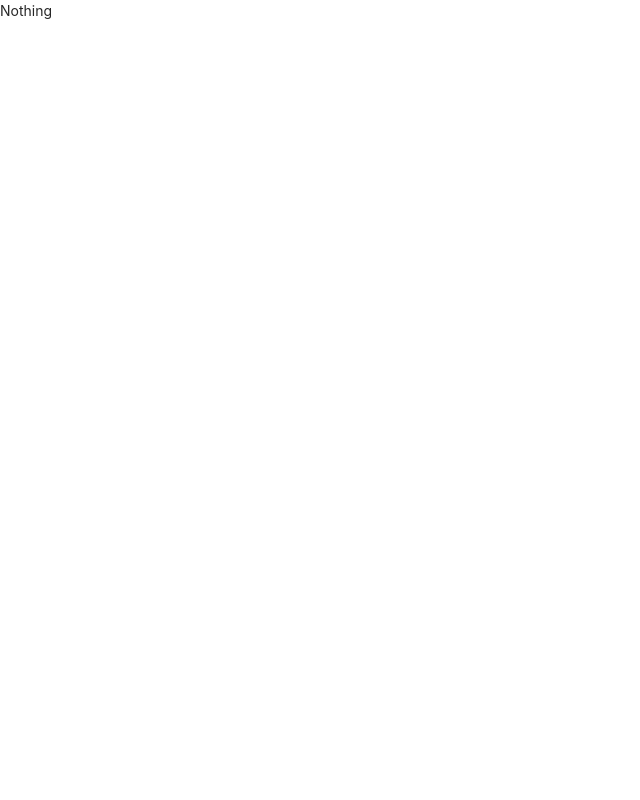
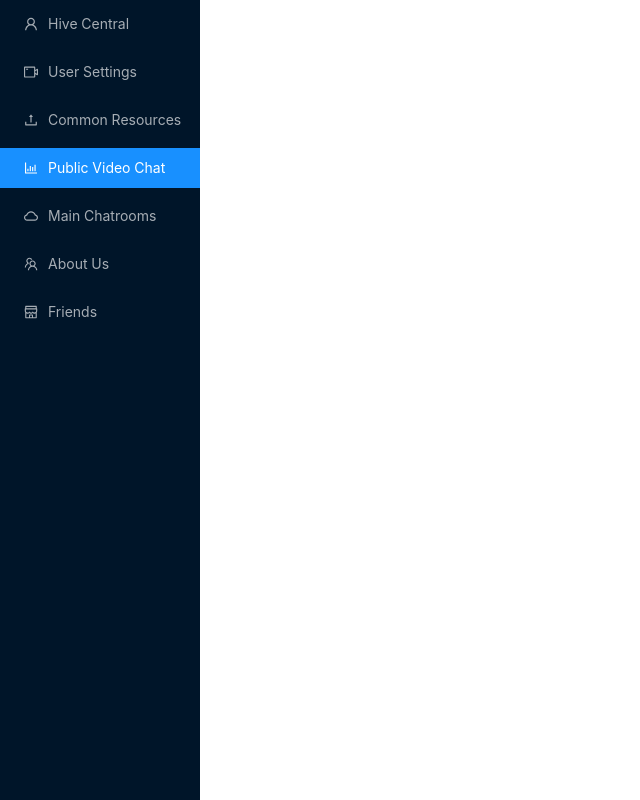
Before and after one commit to IceyGirl424/Coders-Hive, a React (Create React App) app: page /MainChatrooms in a window 1280 px wide. Shown: the whole page, without its empty margins (0-640 px from the left). Built offline with nearby package versions, Linux system fonts and the light colour scheme.

Commit message:
Menu Bar stays when switching pages

```diff
--- a/package.json
+++ b/package.json
@@ -12,7 +12,6 @@
     "react-dom": "^17.0.2",
     "react-icons": "^4.2.0",
     "react-router-dom": "^5.2.0",
-    "react-scripts": "4.0.3",
     "web-vitals": "^1.1.2"
   },
   "scripts": {
@@ -38,5 +37,8 @@
       "last 1 firefox version",
       "last 1 safari version"
     ]
+  },
+  "devDependencies": {
+    "react-scripts": "^4.0.3"
   }
 }
--- a/src/App.js
+++ b/src/App.js
@@ -1,8 +1,8 @@
-import logo from './logo.svg';
-import 'antd/dist/antd.css';
-import './App.css';
-import {Button} from 'antd';
-import { Layout, Menu } from 'antd';
+import logo from "./logo.svg";
+import "antd/dist/antd.css";
+import "./App.css";
+import { Button } from "antd";
+import { Layout, Menu } from "antd";
 import {
   AppstoreOutlined,
   BarChartOutlined,
@@ -12,15 +12,13 @@ import {
   UserOutlined,
   UploadOutlined,
   VideoCameraOutlined,
-} from '@ant-design/icons';
-import { Row, Col } from 'antd';
-import { Card } from 'antd';
-import { Typography } from 'antd';
-import { white } from 'color-name';
-import { Image } from 'antd';
-import { Link, Redirect } from 'react-router-dom';
-
-
+} from "@ant-design/icons";
+import { Row, Col } from "antd";
+import { Card } from "antd";
+import { Typography } from "antd";
+import { white } from "color-name";
+import { Image } from "antd";
+import { Link, Redirect } from "react-router-dom";
 
 const { Header, Content, Footer, Sider } = Layout;
 const { Title } = Typography;
@@ -28,18 +26,16 @@ const { Title } = Typography;
 function App() {
   return (
     <Layout>
-    <Sider
+      {/* <Sider
         style={{
-        overflow: 'auto',
-        height: '100vh',
-        position: 'fixed',
+          overflow: "auto",
+          height: "100vh",
+          position: "fixed",
           left: 0,
         }}
       >
-
-
         <div className="logo" />
-      <Menu theme="dark" mode="inline" defaultSelectedKeys={['4']}>
+        <Menu theme="dark" mode="inline" defaultSelectedKeys={["4"]}>
           <Menu.Item key="1" icon={<UserOutlined />}>
             Hive Central
           </Menu.Item>
@@ -53,7 +49,7 @@ function App() {
             Public Video Chat
           </Menu.Item>
           <Menu.Item key="5" icon={<CloudOutlined />}>
-          Main Chatrooms
+            <Link to="/MainChatrooms"> Main Chatrooms </Link>
           </Menu.Item>
           <Menu.Item key="6" icon={<TeamOutlined />}>
             About Us
@@ -62,46 +58,64 @@ function App() {
             Friends
           </Menu.Item>
         </Menu>
-    </Sider>
+      </Sider> */}
 
       <Layout className="site-layout" style={{ marginLeft: 200 }}>
-
-      <Header className="background-header" style={{ padding: 0 }} >
-        <Row gutter={[16,16]} justify="center" align="middle">
+        <Header className="background-header" style={{ padding: 0 }}>
+          <Row gutter={[16, 16]} justify="center" align="middle">
             <Col>
-              <Title level={3}
+              <Title
+                level={3}
                 style={{
                   // textAlign: 'center',
-              paddingTop: '.5em',
-              color: 'white'
-            }} > ≿————-❈ Hive Central ❈————-≾</Title>
+                  paddingTop: ".5em",
+                  color: "white",
+                }}
+              >
+                {" "}
+                ≿————-❈ Hive Central ❈————-≾
+              </Title>
             </Col>
           </Row>
         </Header>
 
-
-      <Content style={{ margin: '24px 16px 0', overflow: 'initial' }}>
-        <div className="site-layout-background" style={{ padding: 24, textAlign: 'center' }}>
+        <Content style={{ margin: "24px 16px 0", overflow: "initial" }}>
+          <div
+            className="site-layout-background"
+            style={{ padding: 24, textAlign: "center" }}
+          >
             <Row gutter={[48, 48]}>
               <Col span={12}>
                 <Card title="»»————- Common Resources ————-««" bordered={false}>
-        ✧ Here is where you might find links and resources to many free bootcamps and courses. Most of these are online, which makes it even more comfortable and accesible! ✧
+                  ✧ Here is where you might find links and resources to many
+                  free bootcamps and courses. Most of these are online, which
+                  makes it even more comfortable and accesible! ✧
                 </Card>
               </Col>
               <Col span={12}>
-        <Card title="»»————- Public Video Chat ————-««" bordered={false}>
-        ✧ This is where you might converse with your peers face-to-face, and experience more of a classroom setting. ✧
+                <Card
+                  title="»»————- Public Video Chat ————-««"
+                  bordered={false}
+                >
+                  ✧ This is where you might converse with your peers
+                  face-to-face, and experience more of a classroom setting. ✧
                 </Card>
               </Col>
 
               <Col span={12}>
                 <Card title="»»————- Main Chatrooms ————-««" bordered={false}>
-      ✧ Come join the diverse live chat where you might find others who think-alike, and get in touch real time. You can even express yourself through emojis, but do remember to respect everyone here. ✧
+                  ✧ Come join the diverse live chat where you might find others
+                  who think-alike, and get in touch real time. You can even
+                  express yourself through emojis, but do remember to respect
+                  everyone here. ✧
                 </Card>
               </Col>
               <Col span={12}>
                 <Card title="»»————- About Us ————-««" bordered={false}>
-      ✧ We have a beautiful history, just as all humble things once begin. Our organziation is dedicated to educate everyone who is trying to get their feet wet in this competitive field of Computer Science. ✧
+                  ✧ We have a beautiful history, just as all humble things once
+                  begin. Our organziation is dedicated to educate everyone who
+                  is trying to get their feet wet in this competitive field of
+                  Computer Science. ✧
                 </Card>
               </Col>
             </Row>
@@ -112,17 +126,15 @@ function App() {
         src="C:\Users\Alina\ReactProjects\coders-hive\public\Coders_Hive_1.PNG"
         />
         */}
-
-
           </div>
         </Content>
         {/* <Pagination defaultCurrent={1} total={50} ></Pagination> */}
-      <Footer style={{ textAlign: 'center' }}>Coder's Hive ©2021 Created by Team Alpha</Footer>
+        <Footer style={{ textAlign: "center" }}>
+          Coder's Hive ©2021 Created by Team Alpha
+        </Footer>
       </Layout>
     </Layout>
   );
 }
 
-
-
 export default App;
--- /dev/null
+++ b/src/MenuNav.js
@@ -0,0 +1,66 @@
+import logo from "./logo.svg";
+import "antd/dist/antd.css";
+import "./App.css";
+import { Button } from "antd";
+import { Layout, Menu } from "antd";
+import {
+  AppstoreOutlined,
+  BarChartOutlined,
+  CloudOutlined,
+  ShopOutlined,
+  TeamOutlined,
+  UserOutlined,
+  UploadOutlined,
+  VideoCameraOutlined,
+} from "@ant-design/icons";
+import { Row, Col } from "antd";
+import { Card } from "antd";
+import { Typography } from "antd";
+import { white } from "color-name";
+import { Image } from "antd";
+import { Link, Redirect } from "react-router-dom";
+
+const { Header, Content, Footer, Sider } = Layout;
+const { Title } = Typography;
+
+function MenuNav() {
+  return (
+    <Layout>
+      <Sider
+        style={{
+          overflow: "auto",
+          height: "100vh",
+          position: "fixed",
+          left: 0,
+        }}
+      >
+        <div className="logo" />
+        <Menu theme="dark" mode="inline" defaultSelectedKeys={["4"]}>
+          <Menu.Item key="1" icon={<UserOutlined />}>
+            <Link to="/">Hive Central</Link>
+          </Menu.Item>
+          <Menu.Item key="2" icon={<VideoCameraOutlined />}>
+            User Settings
+          </Menu.Item>
+          <Menu.Item key="3" icon={<UploadOutlined />}>
+            Common Resources
+          </Menu.Item>
+          <Menu.Item key="4" icon={<BarChartOutlined />}>
+            Public Video Chat
+          </Menu.Item>
+          <Menu.Item key="5" icon={<CloudOutlined />}>
+            <Link to="/MainChatrooms"> Main Chatrooms </Link>
+          </Menu.Item>
+          <Menu.Item key="6" icon={<TeamOutlined />}>
+            About Us
+          </Menu.Item>
+          <Menu.Item key="8" icon={<ShopOutlined />}>
+            Friends
+          </Menu.Item>
+        </Menu>
+      </Sider>
+    </Layout>
+  );
+}
+
+export default MenuNav;
--- a/src/Parent.js
+++ b/src/Parent.js
@@ -3,18 +3,19 @@ import ReactDOM from "react-dom";
 import { BrowserRouter as Router, Route, Switch } from "react-router-dom";
 import App from "./App";
 import MainChatrooms from "./MainChatrooms";
+import MenuNav from "./MenuNav";
 
-function Parent(){
-    return(
+function Parent() {
+  return (
     <Router>
       <div className="content">
+        <MenuNav />
         <Switch>
           <Route path="/" exact component={App} />
           <Route path="/MainChatrooms" component={MainChatrooms} />
         </Switch>
       </div>
     </Router>
-
   );
 }
 
```
Also changed, not shown: src/index.js (+7 -6 lines), 1 other file (tests, documents, lock files or other folders). Lines whose indentation alone changed are shown as unchanged.
